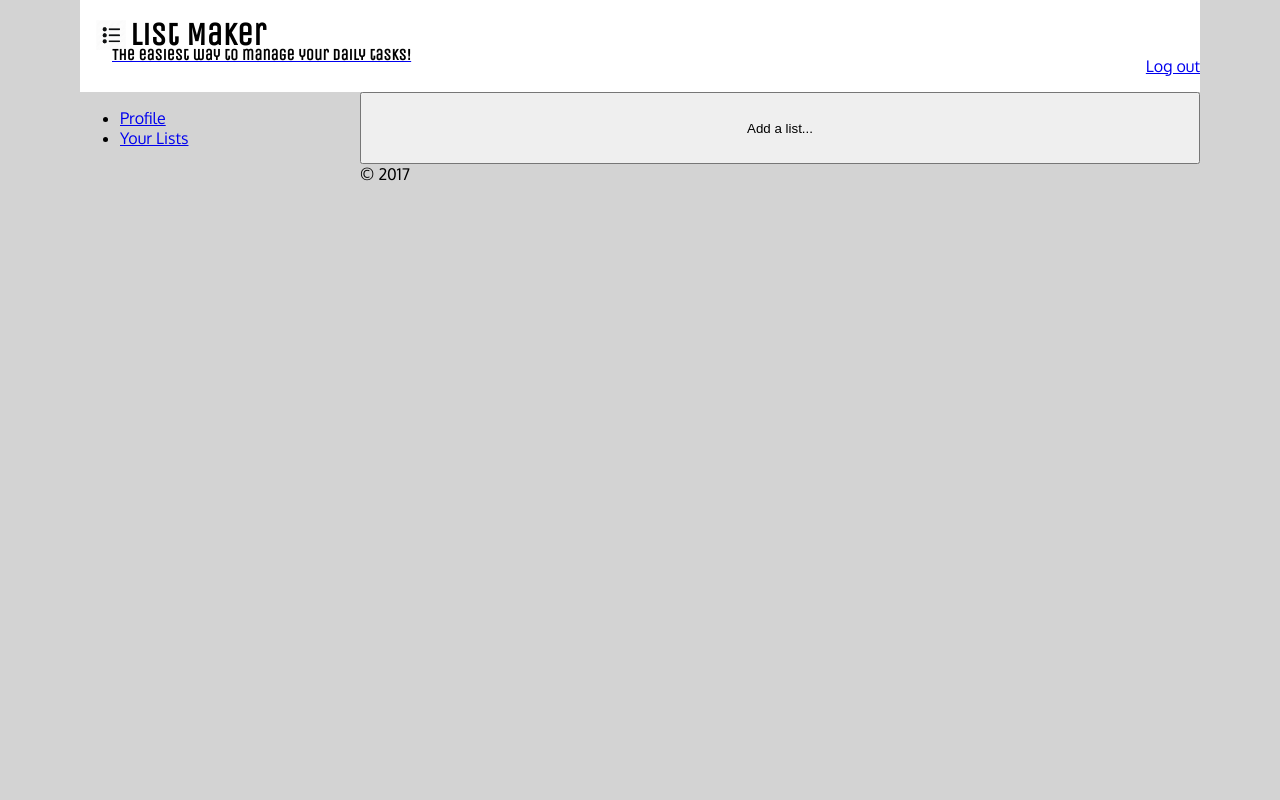
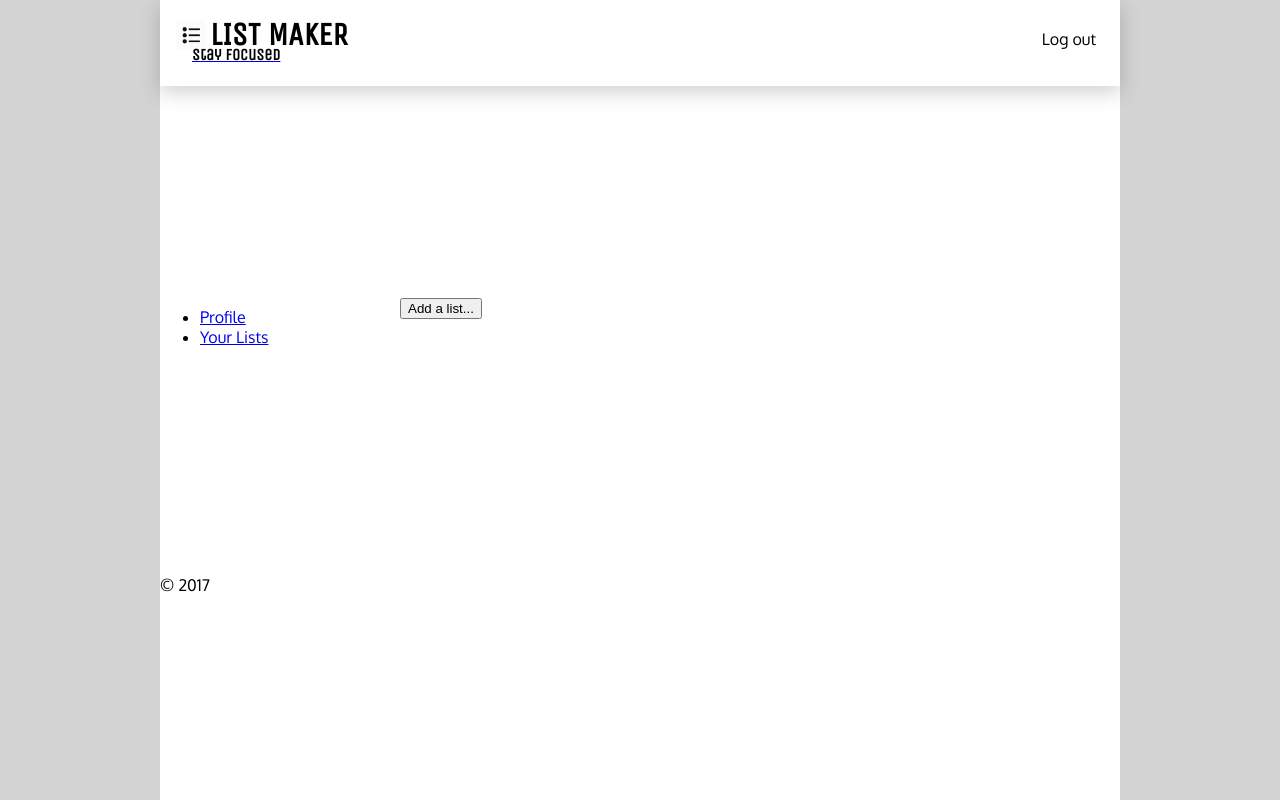
Before and after one commit to zepedrob16/FEUP-LTW, a PHP site: page /mainPage.html in a window 1280 px wide. Run offline with PHP 8.4, Linux system fonts and the light colour scheme.

Commit message:
previously on amc's the walking dead

```diff
--- a/Project/css/style.css
+++ b/Project/css/index.css
@@ -1,23 +1,35 @@
+html{
+    background-color: #d3d3d3;
+    height: 100%;
+}
+
 body {
-    width: 70em;
+    width: 60em;
+    height:100%;
     margin: 0 auto;
     display: grid;
     font-family: 'Oxygen', sans-serif;
-    background-color: #d3d3d3;
+    background-color: white;
     grid-template-columns: 1fr 3fr;
     grid-template-areas:
         "header     header"
-        "menu       menu"
-        "signup     signup"
         "categories main"
         "footer     footer";
 }
 
-body > header {
-    background-color: white;
+body > #mainHeader {
     padding-top: 1em;
     padding-left: 1em;
-    padding-bottom: 1em;
+    box-shadow:  0 6px 20px 0 rgba(0, 0, 0, 0.19);
+    height: 70px;
+    grid-area: header;
+}
+
+body > header {
+    padding-top: 1em;
+    padding-left: 1em;
+    box-shadow:  0 6px 20px 0 rgba(0, 0, 0, 0.19);
+    height: 50px;
     grid-area: header;
 }
 
@@ -48,25 +60,53 @@ body > header h2 {
     font-size: 1em;
 }
 
-body > header span{
+body > header #logOut{
     float: right;
+    position: relative;
+    bottom: 27.5px;
+    padding-right: 1.5em;
+}
+
+body > header #logOut:hover {
+    font-weight: 700;
+}
+
+body > header #logOut a{
+    text-decoration: none;
+    color: black;
 }
 
 .content {
-    grid-area: menu;
-    background-color: white;
+    grid-area: header;
     padding-top: 3em;
     padding-bottom: 3em;
     text-align: center;
     line-height: 2em;
+    position: relative;
+    top: 145px;
+}
+
+.listsDisplay {
+    grid-area: main;
+    padding-bottom: 3em;
+    line-height: 2em;
+}
+
+.categories {
+    grid-area: categories;
+}
+
+footer {
+    grid-area: footer;
 }
 
 .signUp {
-    grid-area: signup;
-    background-color: white;
+    grid-area: header;
     padding-bottom: 3em;
     text-align: center;
     line-height: 2em;
+    position: relative;
+    top: 465px;
 }
 
 #signIn form {
@@ -75,6 +115,10 @@ body > header span{
 
 #signIn label {
     padding-right: 2em;
+}
+
+#signIn form div{
+    display: block;
 }
 
 #signIn form #username {
@@ -107,7 +151,7 @@ body > header span{
 }
 
 #signIn form #submit:hover {
-    background-color: #4CAF70;
+    background-color: #4CAF65;
 }
 
 .signUp span{
--- a/Project/mainPage.html
+++ b/Project/mainPage.html
@@ -1,51 +1,48 @@
 <!DOCTYPE html>
 <html>
-
     <head>
         <title> List Maker Lite </title>
         <meta charset="utf-8" />
         <script src="script.js" defer></script>
         <link href="https://fonts.googleapis.com/css?family=Unica+One" rel="stylesheet">
         <link href="https://fonts.googleapis.com/css?family=Oxygen" rel="stylesheet">
-    <link href="css/style.css" rel="stylesheet">
+        <link href="css/index.css" rel="stylesheet">
     </head>
-
     <body>
-
-    <header>
-        <img src="icon.png" />
-        <a href="mainPage.html"><h1>List Maker</h1></a>
-        <a href="mainPage.html"><h2>The easiest way to manage your daily tasks!</h2></a>
-
+        <header id="mainHeader">
+            <img src="resources/icon.png" />
+            <a href="mainPage.html"><h1>LIST MAKER</h1></a>
+            <a href="mainPage.html"><h2>Stay Focused</h2></a>
             <span id="logOut">
                 <a href="index.html">Log out</a>
             </span>
         </header>
 
-    <nav id="menu">
+        <div class="categories">
+            <nav>
                 <ul>
                     <li><a href="mainPage.html">Profile</a></li>
                     <li><a href="mainPage.html">Your Lists</a></li>
                 </ul>
             </nav>
 
-    <input id="todo_add_button" type="button" value="Add a list...">
+             <aside>
+            <!-- Listas -->
+            </aside>
+        </div>
+
+        <div class="listsDisplay">
+            <input id="todo_add_button" type="button" value="Add a list..."/>
             <form id="list_adder" onsubmit="return false;">
             </form>
 
             <section>
             <!-- ícones de edit e trash -->
             </section>
-
-    <aside>
-        <!-- Listas -->
-    </aside>
+        </div>
 
         <footer>
             © 2017
         </footer>
-
     </body>
-
-
 </html>
--- a/Project/populate.sql
+++ /dev/null
@@ -1 +0,0 @@
-insert into users(username, password) values('Aasf', 1);
```
Also changed, not shown: Project/index.html (+6 -8 lines), Project/list_information.sql (deleted, +0 -29 lines), Project/icon.jpg (deleted), Project/resources/icon.png (renamed from Project/icon.png), Project/white_background.jpg (deleted), 1 other file. Lines whose indentation alone changed are shown as unchanged.
